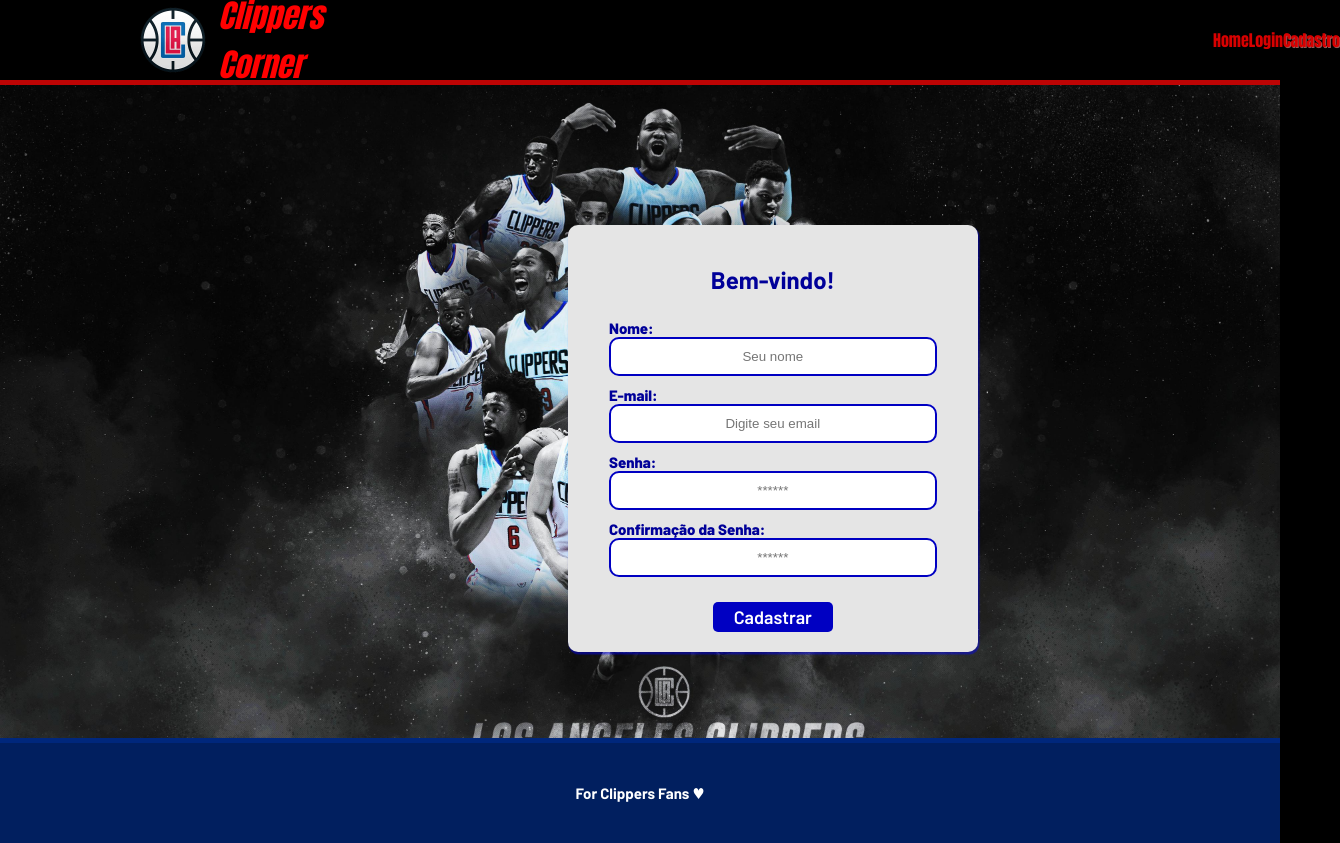
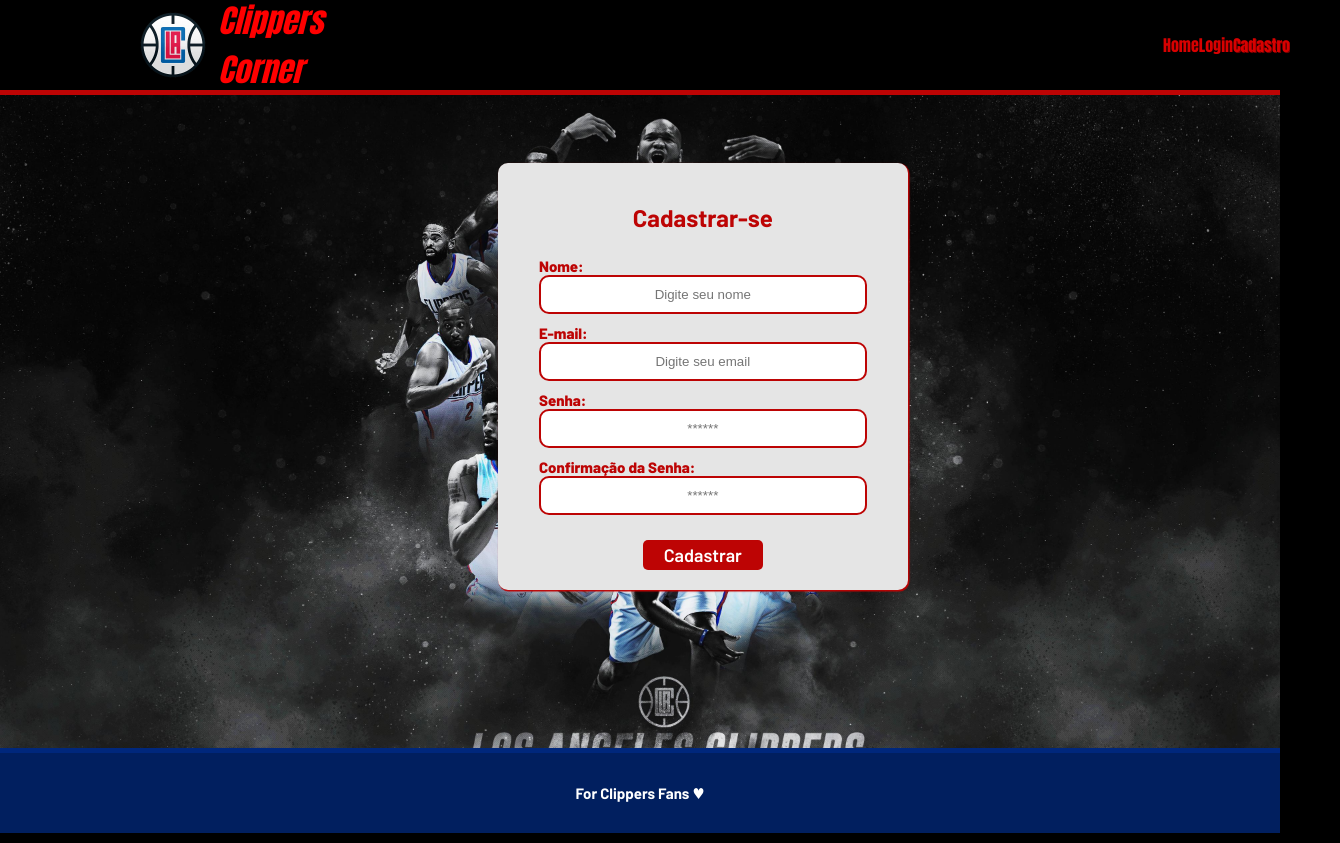
Before and after one commit to EnzoBizeli/ProjetoIndividual-2024-1, a website: page web-data-viz-main/public/cadastro.html in a window 1280 px wide. Shown: the whole page, 1340 px wide, since content can reach past the window. Drawn offline with Linux system fonts and the light colour scheme.

Commit message:
Resolução Resolvida e Ajustes Básicos

```diff
--- a/web-data-viz-main/public/cadastro.html
+++ b/web-data-viz-main/public/cadastro.html
@@ -50,7 +50,7 @@
     </div>
     <div class="container">
       <div class="cardCadastro">
-        <h2>Bem-vindo!</h2>
+        <h2>Cadastrar-se</h2>
         <div class="formulario">
           <!--
                          Para inserir mais um campo, copie uma das inputs abaixo.
@@ -64,7 +64,7 @@
           </div> -->
           <div class="campo">
             <span>Nome:</span>
-            <input id="nome_input" type="text" placeholder="Seu nome" />
+            <input id="nome_input" type="text" placeholder="Digite seu nome" />
           </div>
           <div class="campo">
             <span>E-mail:</span>
--- a/web-data-viz-main/public/css/estilo.css
+++ b/web-data-viz-main/public/css/estilo.css
@@ -32,7 +32,7 @@
   height: var(--tamanho-header);
   border-bottom: 5px solid #bd0404;
   background-color: black;
-  height: 80px;
+  height: 90px;
 }
 
 .header .container {
@@ -54,20 +54,17 @@
 
 .agora {
   font-weight: 500;
-  text-shadow: 1px 1px rgba(248, 140, 140, 0.623);
+  text-shadow: 1px 1px rgba(254, 0, 0, 0.444);
 }
 
 .navbar {
   width: 300px;
   display: flex;
-  align-items: center;
-  justify-content: space-evenly;
+  justify-content: space-between;
   list-style: none;
 }
 
 .titulo {
-  color: #32b9cd;
-  width: 1000px;
   font-weight: 700;
   font-family: Impact, Haettenschweiler, 'Arial Narrow Bold', sans-serif, Geneva, Tahoma, sans-serif;
   font-style: italic;
@@ -76,7 +73,7 @@
 
 .header h1 {
   margin: 0;
-  margin-right: 850px;
+  margin-right: 800px;
 }
 
 
@@ -113,17 +110,14 @@
   height: 40px;
   width: 180px;
   background-color: rgb(218, 0, 0);
-  color: white;
   font-size: 20px;
   font-weight: bold;
   border-radius: 5px;
   cursor: pointer;
-  margin-top: 5px;
   margin-left: 12px;
   position: absolute;
   left: 88px;
-  top: 435px;
-  /* bottom: 50px; */
+  top: 465px;
 }
 
 
@@ -183,7 +177,7 @@
 .footer {
   background-color: #011f5f;
   border-top: 5px solid #00277c;
-  height: 100px;
+  height: 80px;
   color: #fff;
   display: flex;
   font-size: 15px;
@@ -225,13 +219,13 @@
   display: flex;
   align-items: center;
   justify-content: space-evenly;
-  color: #000099;
+  color: #bd0404;
   flex-direction: column;
   height: fit-content;
   padding: 20px 0;
-  margin-top: 140px;
-  margin-left: 440px;
-  box-shadow: 1px 2px 1px 0.5px rgba(0, 0, 255, 0.445);
+  margin-top: 68px;
+  margin-left: 370px;
+  box-shadow: 1px 1px 1px 0.5px #bd0404;
 }
 
 .card {
@@ -241,11 +235,11 @@
   display: flex;
   align-items: center;
   justify-content: space-evenly;
-  color: #000099;
+  color: #bd0404;
   flex-direction: column;
   height: fit-content;
   padding: 40px 0px;
-  box-shadow: 1px 2px 1px 0.5px rgba(0, 0, 255, 0.445);
+  box-shadow: 1px 1px 1px 0.5px #bd0404;
 }
 
 .card h2 {
@@ -267,14 +261,14 @@
 }
 
 .formulario input {
-  border: 2px solid #0000c2;
+  border: 2px solid #bd0404;
   text-align: center;
   border-radius: 10px;
   margin: 0;
 }
 
 .formulario select {
-  border: 2px solid #0000c2;
+  border: 2px solid #bd0404;
   background-color: white;
   color: gray;
   height: 36px;
@@ -298,7 +292,7 @@
   font-weight: 600;
   font-size: 18px;
   color: #fff;
-  background-color: #0000c2;
+  background-color: #bd0404;
   width: 120px;
   height: 30px;
   align-self: center;
```
Also changed, not shown: web-data-viz-main/public/login.html (+2 -2 lines).
